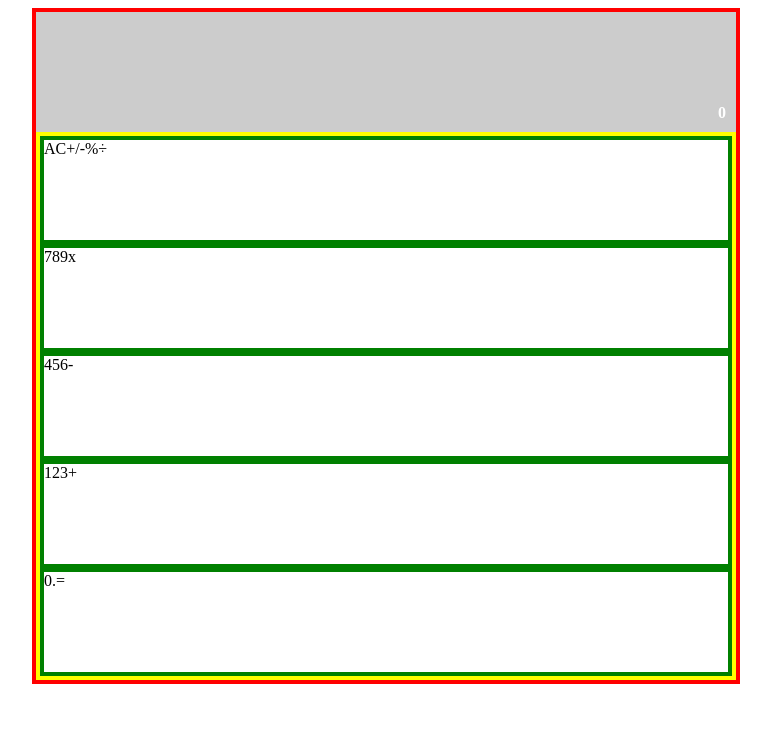
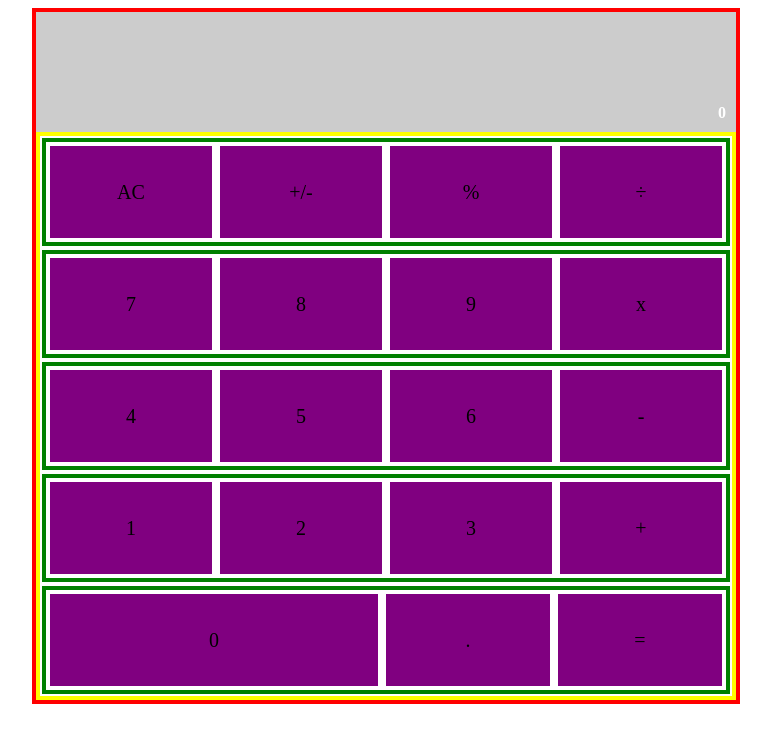
Before and after one commit to EricMbouwe/Calculator-React, a React (Create React App) app: page / in a window 1280 px wide. Shown: the top 742 px of the page, without its empty margins (254-1025 px from the left). Built offline with nearby package versions, Linux system fonts and the light colour scheme.

Commit message:
added style for the zero button

```diff
--- a/src/components/Button.js
+++ b/src/components/Button.js
@@ -1,10 +1,30 @@
-import React from 'react';
-import PropTypes from 'prop-types';
+import React from "react";
+import PropTypes from "prop-types";
 
 export default function Button({ name }) {
-  return <div>{name}</div>;
+  return <div style={name === "0" ? zeroStyle : styles}>{name}</div>;
 }
 
 Button.propTypes = {
   name: PropTypes.string.isRequired,
 };
+
+const styles = {
+  display: "flex",
+  justifyContent: "center",
+  alignItems: "center",
+  width: "25%",
+  backgroundColor: "purple",
+  margin: 4,
+  fontSize: 20
+};
+
+const zeroStyle = {
+  display: "flex",
+  justifyContent: "center",
+  alignItems: "center",
+  width: "50%",
+  backgroundColor: "purple",
+  margin: 4,
+  fontSize: 20,
+};
--- a/src/components/ButtonPanel.js
+++ b/src/components/ButtonPanel.js
@@ -40,12 +40,13 @@ export default function ButtonPanel() {
 const Panelstyles = {
   display: "flex",
   border: "4px solid yellow",
-  flexWrap: "wrap"
+  flexWrap: "wrap",
 };
 
 const groupStyle = {
   display: "flex",
   width: "100%",
   height: 100,
-  border: "4px solid green"
-}
+  border: "4px solid green",
+  margin: 2,
+};
```
